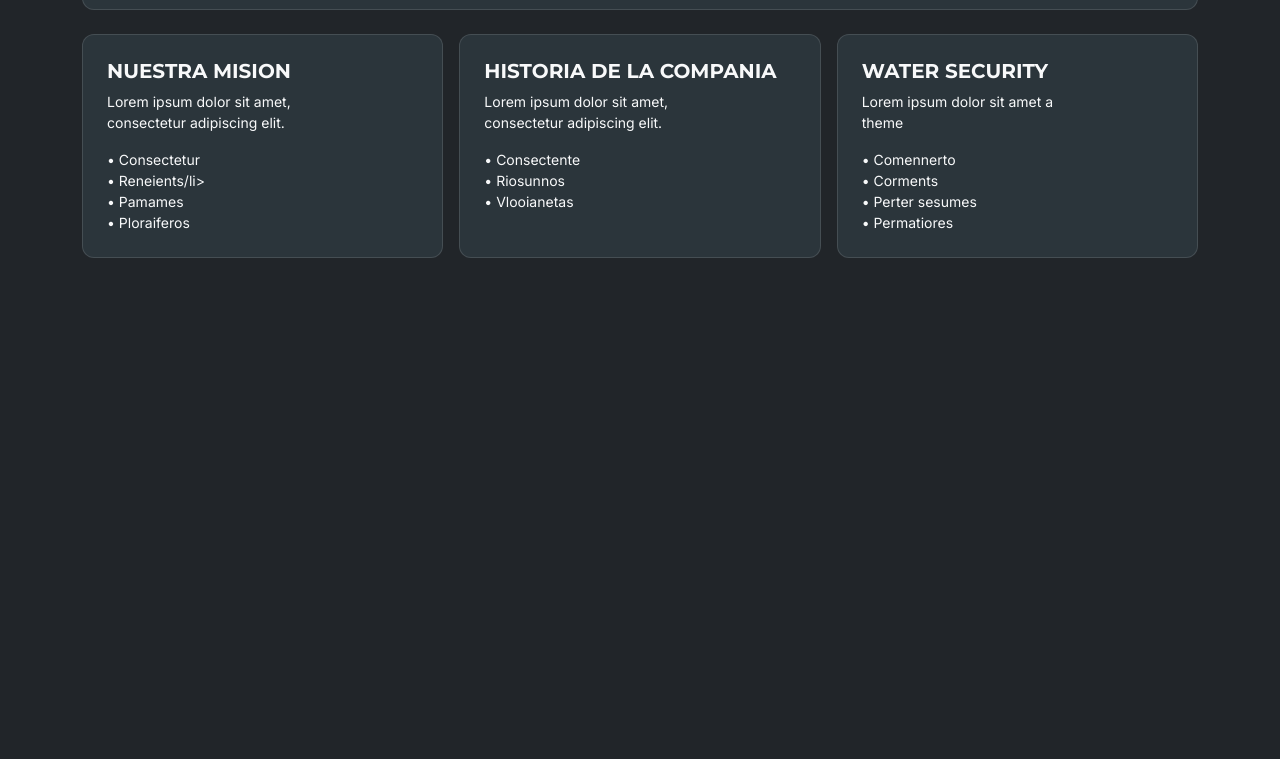
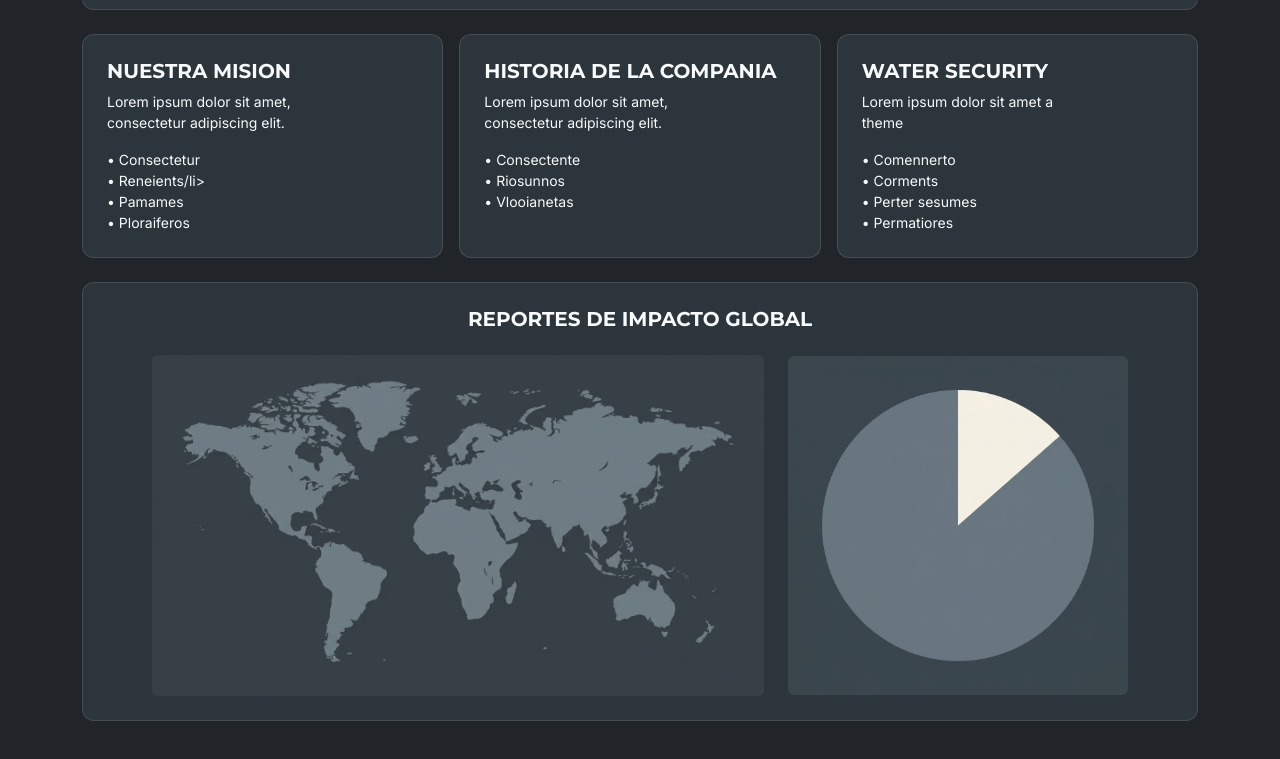
Before and after one commit to CrisSao22/Evaluacion-2, a plain HTML site: page index.html in a window 1280 px wide. Shown: the part 399-1158 px from the top of the page. Before the commit the page ends 800 px from the top, so only its background shows below. Drawn offline with nearby package versions, Linux system fonts and the light colour scheme.

Commit message:
Reporte y agregado de imgenes

```diff
--- a/index.html
+++ b/index.html
@@ -68,4 +68,23 @@
           </div>
         </div>
       </div>
-    </section>
+</section>
+<section class="caja-oscuro p-4 mb-4 text-center">
+  <h2 class="h5 text-uppercase fw-bold mb-4">Reportes de Impacto Global</h2>
+  <div class="row g-4 align-items-center justify-content-center">
+    <div class="col-12 col-lg-7">
+      <img
+        src="./assets/img/mapa mundi.jpeg"
+        alt="mapa global"
+        class="img-fluid rounded w-100 img-rotada"
+      >
+    </div>
+    <div class="d-none d-lg-block col-lg-4">
+      <img
+        src="./assets/img/grafico.jpeg"
+        alt="Grafico impacto"
+        class="img-fluid rounded w-100"
+      >
+    </div>
+  </div>
+</section>
```
Also changed, not shown: assets/img/grafico.jpeg (added), assets/img/mapa mundi.jpeg (added).
